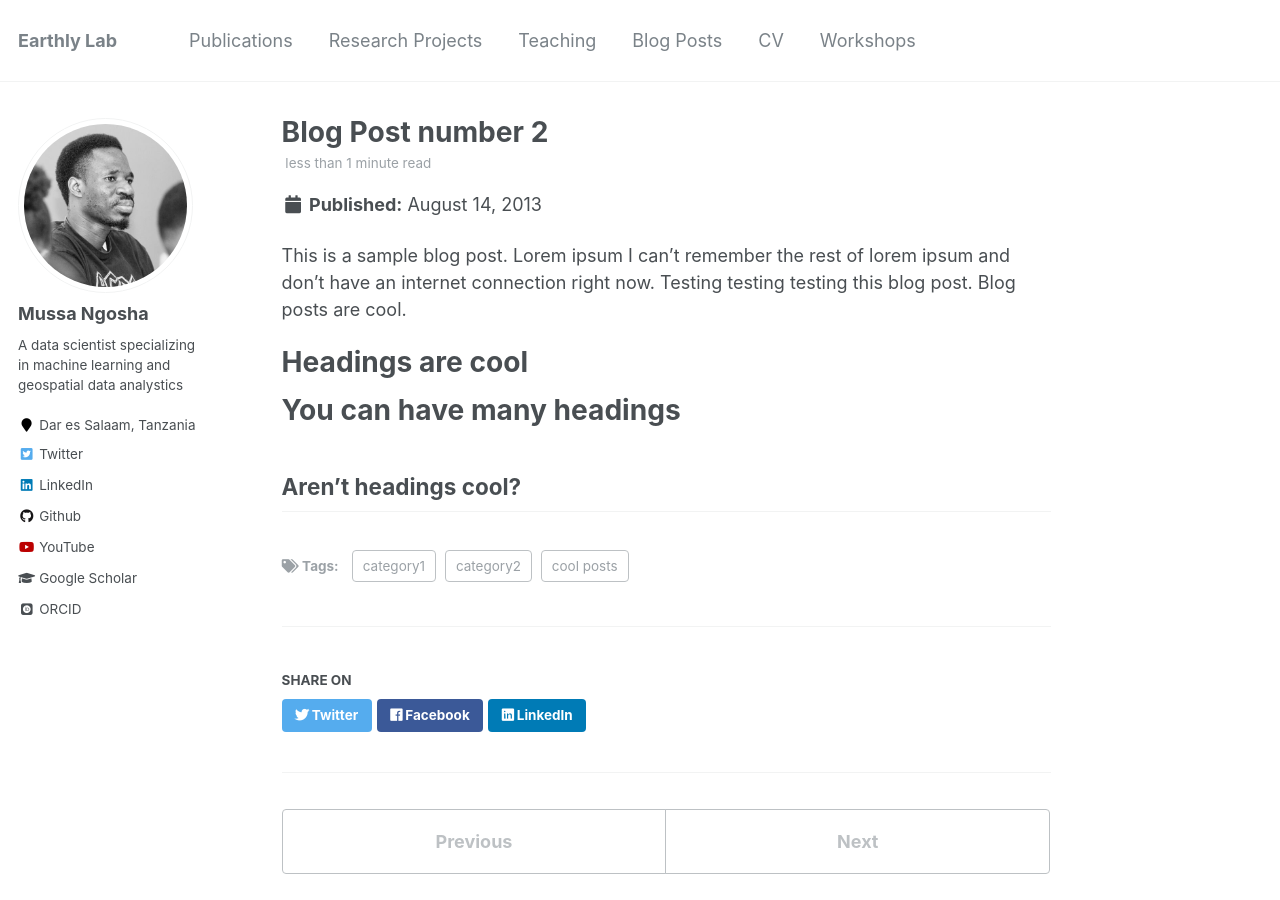
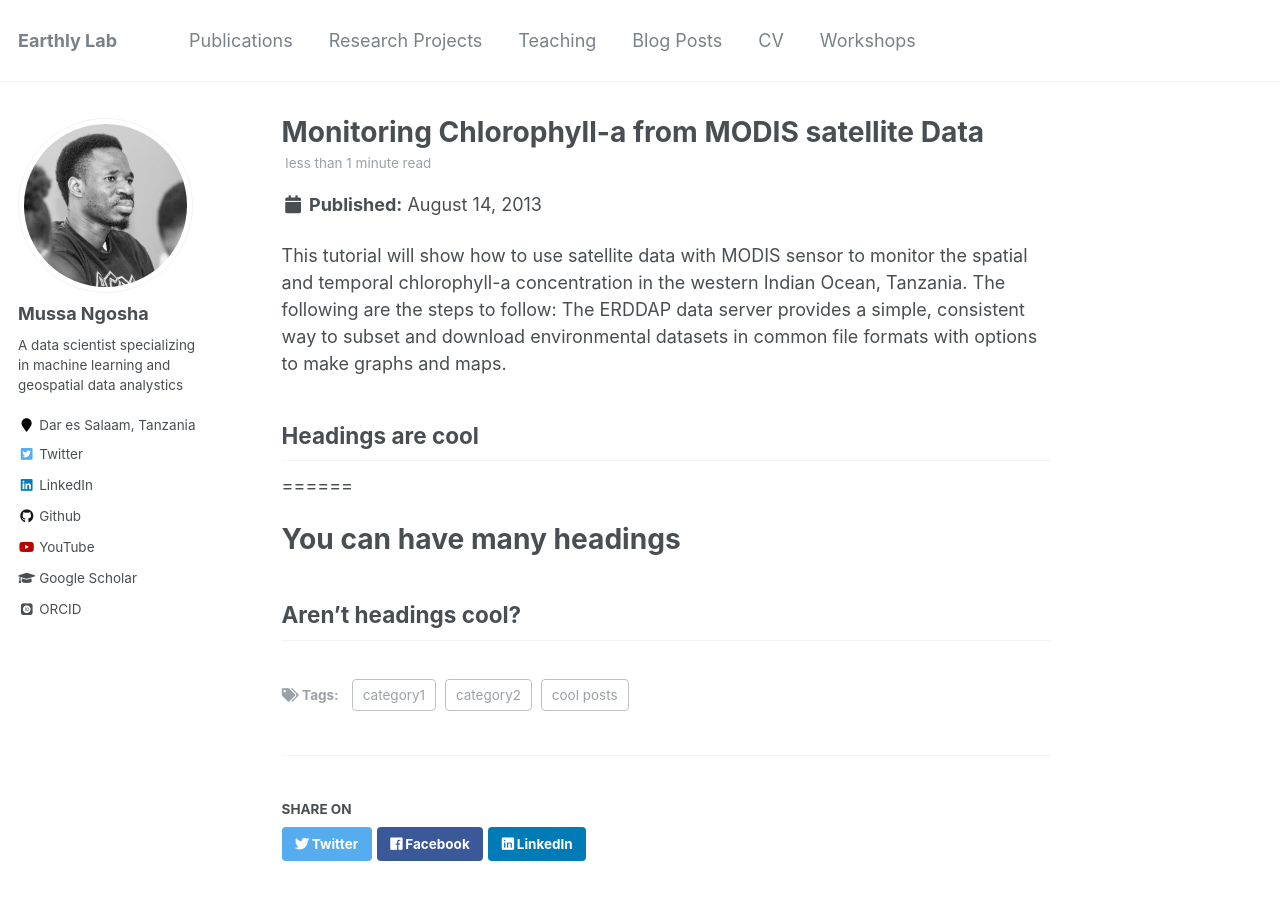
Before and after one commit to NgoshaJr/ngoshajr.github.io, a Jekyll site: the page built from _posts/2013-08-14-blog-post-2.md, in a window 1280 px wide and 900 px high. Built offline with Jekyll 4.4.1, drawn with Linux system fonts in a browser that asks for light colours; some web fonts are replaced.

Commit message:
Update 2013-08-14-blog-post-2.md

```diff
--- a/_posts/2013-08-14-blog-post-2.md
+++ b/_posts/2013-08-14-blog-post-2.md
@@ -1,5 +1,5 @@
 ---
-title: 'Blog Post number 2'
+title: 'Monitoring Chlorophyll-a from MODIS satellite Data'
 date: 2013-08-14
 permalink: /posts/2013/08/blog-post-2/
 tags:
@@ -8,9 +8,9 @@ tags:
   - category2
 ---
 
-This is a sample blog post. Lorem ipsum I can't remember the rest of lorem ipsum and don't have an internet connection right now. Testing testing testing this blog post. Blog posts are cool.
+This tutorial will show how to use satellite data with MODIS sensor to monitor the spatial and temporal chlorophyll-a concentration in the western Indian Ocean, Tanzania. The following are the steps to follow: The ERDDAP data server provides a simple, consistent way to subset and download environmental datasets in common file formats with options to make graphs and maps.
 
-Headings are cool
+## Headings are cool
 ======
 
 You can have many headings
```
